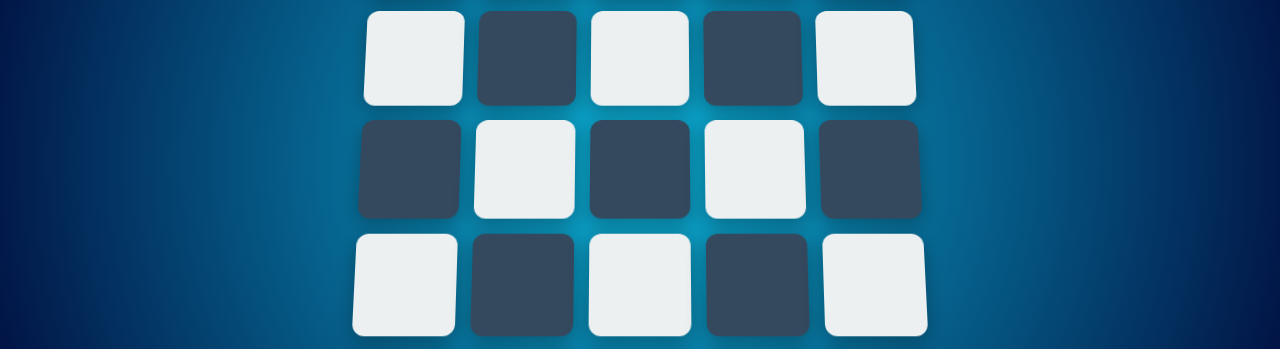
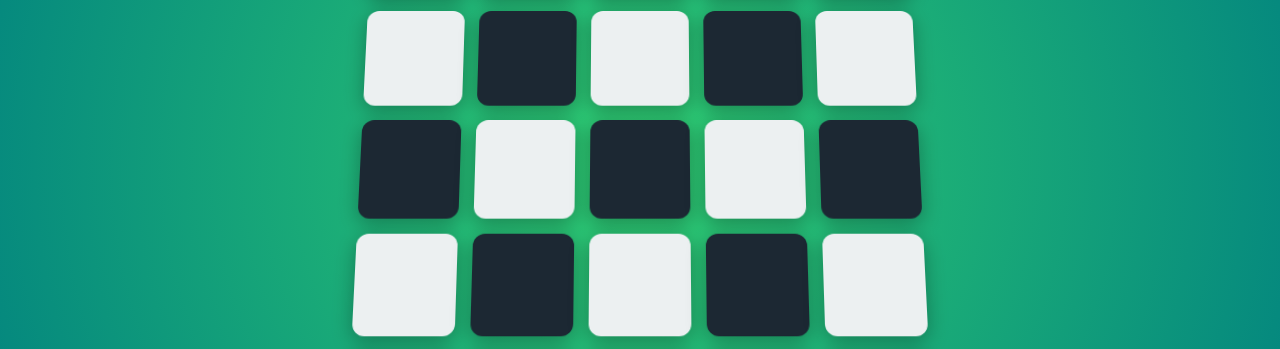
Before and after one commit to ritikasrv12/Ritika-Srivastava_21BEC10011, a plain HTML site: page index.html in a window 1280 px wide. Shown: the part 240-589 px from the top of the page. Drawn offline with Linux system fonts and the light colour scheme.

Commit message:
styles.css

```diff
--- a/styles.css
+++ b/styles.css
@@ -1,6 +1,6 @@
 body {
     font-family: 'Segoe UI', Tahoma, Geneva, Verdana, sans-serif;
-    background: radial-gradient(circle, rgb(10, 173, 210) 0%, rgba(0, 0, 51, 1) 100%);
+    background: radial-gradient(circle, rgba(46, 204, 113, 1) 0%, rgba(0, 128, 128, 1) 100%);
     color: #f1f1f1;
     text-align: center;
     margin: 0;
@@ -23,7 +23,7 @@ h1 {
     display: flex;
     align-items: center;
     justify-content: center;
-    background: linear-gradient(145deg, #f39c12, #da360d);
+    background: linear-gradient(145deg, #0f0fda, #0010f3);
     -webkit-background-clip: text;
     -webkit-text-fill-color: transparent;
 }
@@ -62,8 +62,10 @@ h1 {
 }
 
 .cell.black {
-    background-color: #34495e;
-    color: #bdc3c7;
+    background-color: #1C2833;
+    /* Deep Charcoal */
+    color: #A3E4D7;
+    /* Soft Mint Green */
 }
 
 .piece {
```
